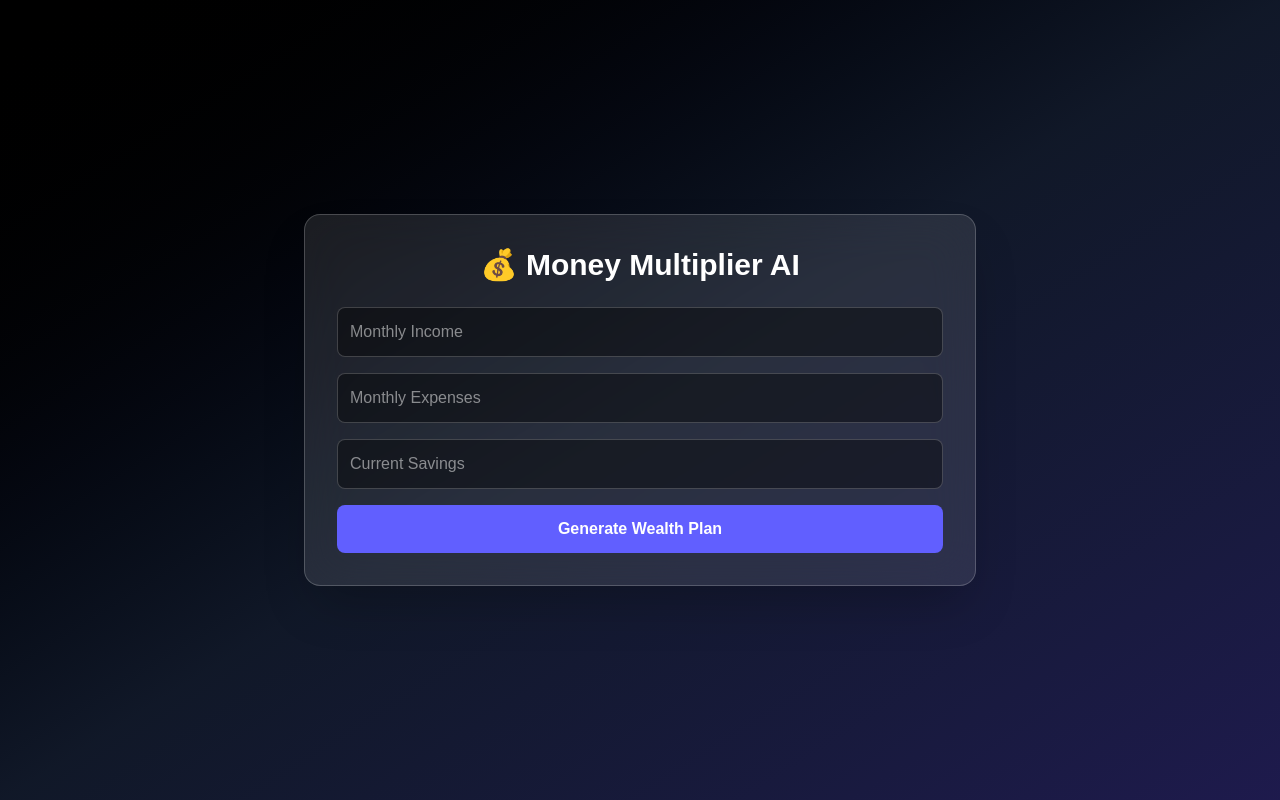
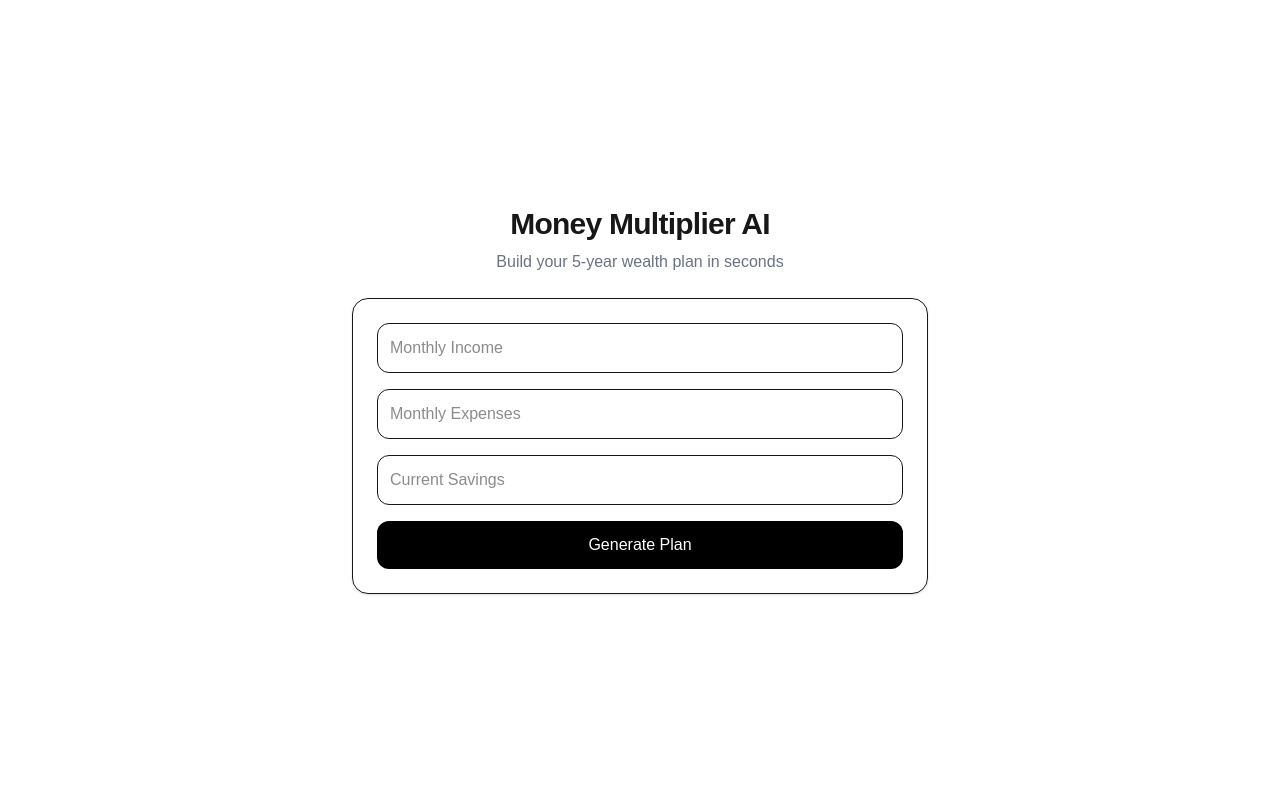
Before and after one commit to noellefjeldstad-ai/money-multiplier-ai, a Next.js app: page / in a window 1280 px wide. Built offline with nearby package versions, Linux system fonts and the light colour scheme.

Commit message:
Update UI to Apple clean design

```diff
--- a/app/page.tsx
+++ b/app/page.tsx
@@ -6,10 +6,10 @@ export default function Home() {
   const [income, setIncome] = useState("");
   const [expenses, setExpenses] = useState("");
   const [savings, setSavings] = useState("");
+  const [loading, setLoading] = useState(false);
   const [result, setResult] = useState<any>(null);
-  const [loading, setLoading] = useState(false);
 
-  async function generatePlan() {
+  const generatePlan = async () => {
     setLoading(true);
     setResult(null);
 
@@ -26,33 +26,41 @@ export default function Home() {
     const data = await res.json();
     setResult(data);
     setLoading(false);
-  }
+  };
 
   return (
-    <div className="min-h-screen bg-gradient-to-br from-black via-gray-900 to-indigo-950 text-white flex items-center justify-center p-6">
-      <div className="w-full max-w-2xl bg-white/10 backdrop-blur-xl rounded-2xl shadow-2xl p-8 border border-white/20">
+    <div className="min-h-screen bg-white flex items-center justify-center p-6">
+      <div className="w-full max-w-xl space-y-6">
 
-        <h1 className="text-3xl font-bold text-center mb-6">
-          💰 Money Multiplier AI
-        </h1>
+        {/* Header */}
+        <div className="text-center space-y-2">
+          <h1 className="text-3xl font-semibold tracking-tight">
+            Money Multiplier AI
+          </h1>
+          <p className="text-gray-500">
+            Build your 5-year wealth plan in seconds
+          </p>
+        </div>
 
-        <div className="space-y-4">
+        {/* Card */}
+        <div className="border rounded-2xl p-6 space-y-4 shadow-sm">
+
           <input
-            className="w-full p-3 rounded-lg bg-black/40 border border-white/20"
+            className="w-full border rounded-xl p-3"
             placeholder="Monthly Income"
             value={income}
             onChange={(e) => setIncome(e.target.value)}
           />
 
           <input
-            className="w-full p-3 rounded-lg bg-black/40 border border-white/20"
+            className="w-full border rounded-xl p-3"
             placeholder="Monthly Expenses"
             value={expenses}
             onChange={(e) => setExpenses(e.target.value)}
           />
 
           <input
-            className="w-full p-3 rounded-lg bg-black/40 border border-white/20"
+            className="w-full border rounded-xl p-3"
             placeholder="Current Savings"
             value={savings}
             onChange={(e) => setSavings(e.target.value)}
@@ -60,36 +68,23 @@ export default function Home() {
 
           <button
             onClick={generatePlan}
-            className="w-full py-3 rounded-lg bg-indigo-500 hover:bg-indigo-600 transition font-semibold"
+            disabled={loading}
+            className="w-full bg-black text-white rounded-xl p-3 hover:opacity-90"
           >
-            {loading ? "Generating..." : "Generate Wealth Plan"}
+            {loading ? "Generating..." : "Generate Plan"}
           </button>
         </div>
 
+        {/* Output */}
         {result && (
-          <div className="mt-6 space-y-3">
-            <h2 className="text-xl font-semibold">📊 Your Plan</h2>
+          <div className="border rounded-2xl p-6 space-y-3 shadow-sm">
+            <h2 className="font-semibold text-lg">
+              Your Wealth Plan
+            </h2>
 
-            <div className="bg-black/40 p-4 rounded-lg">
-              <p className="text-sm opacity-70">Summary</p>
-              <p>{result.summary}</p>
-            </div>
-
-            <div className="bg-black/40 p-4 rounded-lg">
-              <p className="text-sm opacity-70">Actions</p>
-              <ul className="list-disc ml-5">
-                {result.actions?.map((a: string, i: number) => (
-                  <li key={i}>{a}</li>
-                ))}
-              </ul>
-            </div>
-
-            <div className="bg-black/40 p-4 rounded-lg">
-              <p className="text-sm opacity-70">Strategy</p>
-              <pre className="text-sm">
-                {JSON.stringify(result.strategy, null, 2)}
-              </pre>
-            </div>
+            <pre className="text-sm text-gray-600 whitespace-pre-wrap">
+              {JSON.stringify(result, null, 2)}
+            </pre>
           </div>
         )}
       </div>
```
